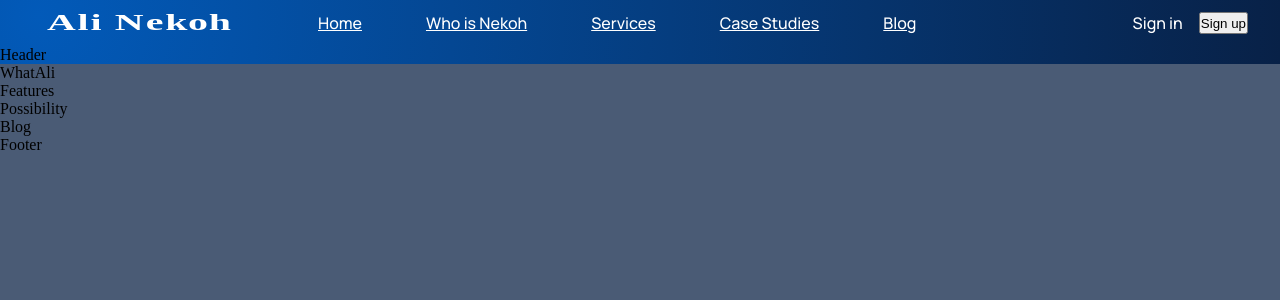
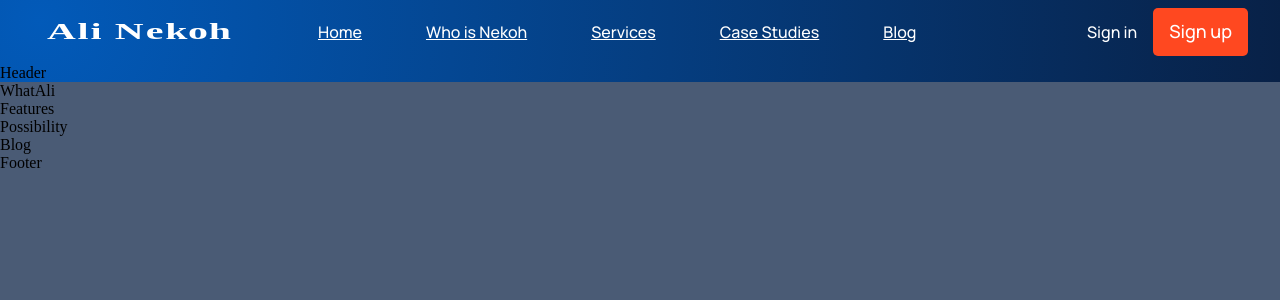
Before and after one commit to aliniko/Ali-Nekoh-React-Portfolio-, a React (Create React App) app: page / in a window 1280 px wide. Shown: the top 300 px of the page. Built offline with nearby package versions, Linux system fonts and the light colour scheme.

Commit message:
navbar toggle

```diff
--- a/src/components/navbar/Navbar.jsx
+++ b/src/components/navbar/Navbar.jsx
@@ -1,28 +1,73 @@
-import React from 'react'
-import './navbar.css';
-import {RiMenu3Line, RiCloseLin} from 'react-icons/ri';
-import nekoh from '../../assets/nekoh2.svg'
+import "./navbar.css";
+import React, { useState } from "react";
+import { RiMenu3Line, RiCloseLine } from "react-icons/ri";
+import nekoh from "../../assets/nekoh2.svg";
+
+const Menu = () => (
+  <>
+    <p>
+      <a href="#home">Home</a>
+    </p>
+    <p>
+      <a href="#wnekoh">Who is Nekoh</a>
+    </p>
+    <p>
+      <a href="#Posibility">Services</a>
+    </p>
+    <p>
+      <a href="#features">Case Studies</a>
+    </p>
+    <p>
+      <a href="#blog">Blog</a>
+    </p>
+  </>
+);
+
 const Navbar = () => {
+  const [toggleMenu, setToggleMenu] = useState(false);
   return (
-        <div className='nekoh__navbar'>
-            <div className='nekoh__navbar-links'>
-                <div className='nekoh__navbar-links_logo'>
+    <div className="nekoh__navbar">
+      <div className="nekoh__navbar-links">
+        <div className="nekoh__navbar-links_logo">
           <img src={nekoh} alt="logo" />
         </div>
-                <div className='nekoh__navbar-links_container'>
-                    <p><a href="#home">Home</a></p>
-                    <p><a href="#wnekoh">Who is Nekoh</a></p>
-                    <p><a href="#Posibility">Services</a></p>
-                    <p><a href="#features">Case Studies</a></p>
-                    <p><a href="#blog">Blog</a></p>
+        <div className="nekoh__navbar-links_container">
+          <Menu />
         </div>
       </div>
-            <div className='nekoh__navbar-sign'>
+      <div className="nekoh__navbar-sign">
         <p>Sign in</p>
-                <button type='button'>Sign up</button>
+        <button type="button">Sign up</button>
+      </div>
+
+      <div className="nekoh__navbar-menu">
+        {toggleMenu ? (
+          <RiCloseLine
+            color="#fff"
+            size={27}
+            onClick={() => setToggleMenu(false)}
+          />
+        ) : (
+          <RiMenu3Line
+            color="#fff"
+            size={27}
+            onClick={() => setToggleMenu(true)}
+          />
+        )}
+        {toggleMenu && (
+          <div className="nekoh__navbar-menu_container scale-up-center">
+            <div className="nekoh__navbar-menu_container-links">
+              <Menu />
+              <div className="nekoh__navbar-menu_container-links-sign">
+                <p>Sign in</p>
+                <button type="button">Sign up</button>
               </div>
             </div>
-    )
-}
+          </div>
+        )}
+      </div>
+    </div>
+  );
+};
 
-export default Navbar
+export default Navbar;
--- a/src/components/navbar/navbar.css
+++ b/src/components/navbar/navbar.css
@@ -39,6 +39,90 @@
     color: #ffffff !important;
     font-family: var(--font-family);
     font-weight: 500;
-    margin: 0 1rem;
+    margin: 0.8rem 1rem;
     cursor: pointer;
 }
+
+.nekoh__navbar-sign button,
+.nekoh__navbar-menu_container button {
+    padding: 0.6rem 1rem;
+    color: #fff;
+    background: #ff4820;
+    font-family: var(--font-family);
+    font-weight: 500;
+    font-size: 18px;
+    line-height: 25px;
+    border-radius: 5px;
+    border: 0;
+    outline: none;
+    cursor: pointer;
+}
+
+.nekoh__navbar-menu {
+    margin-left: 1rem;
+    display: none;
+    position: relative;
+}
+
+.nekoh__navbar svg {
+    cursor: pointer;
+}
+
+.nekoh__navbar-menu_container {
+    display: flex;
+    justify-content: flex-end;
+    align-items: flex-end;
+    flex-direction: column;
+    text-align: end;
+    background: var(--color-footer);
+    padding: 2rem;
+    position: absolute;
+    top: 40px;
+    right: 0;
+    margin-top: 1rem;
+    min-width: 210px;
+    border-radius: 5px;
+    box-shadow: 0 0 5 rgba(0, 0, 0, 0.2);
+}
+
+.nekoh__navbar-menu_container p {
+    margin: 1rem 0;
+}
+
+.nekoh__navbar-menu_container-links-sign {
+    display: none;
+}
+
+@media screen and (max-width: 1050px) {
+    .nekoh__navbar-links_container{
+        display: none;
+    }
+
+    .nekoh__navbar-menu{
+        display: flex;
+    }
+}
+
+@media screen and (max-width: 700px) {
+    .nekoh__navbar {
+        padding: 2rem 4rem;
+    }
+}
+
+@media screen and (max-width: 550px ) {
+   .nekoh__navbar{
+       padding: 2rem
+   }
+
+    .nekoh__navbar-sign{
+        display: none
+    }
+
+    .nekoh__navbar-menu_container {
+        top: 20px;
+    }
+
+    .nekoh__navbar-menu_container-links-sign{
+        display: block;
+    }
+}
```
Lines whose indentation alone changed are shown as unchanged.
